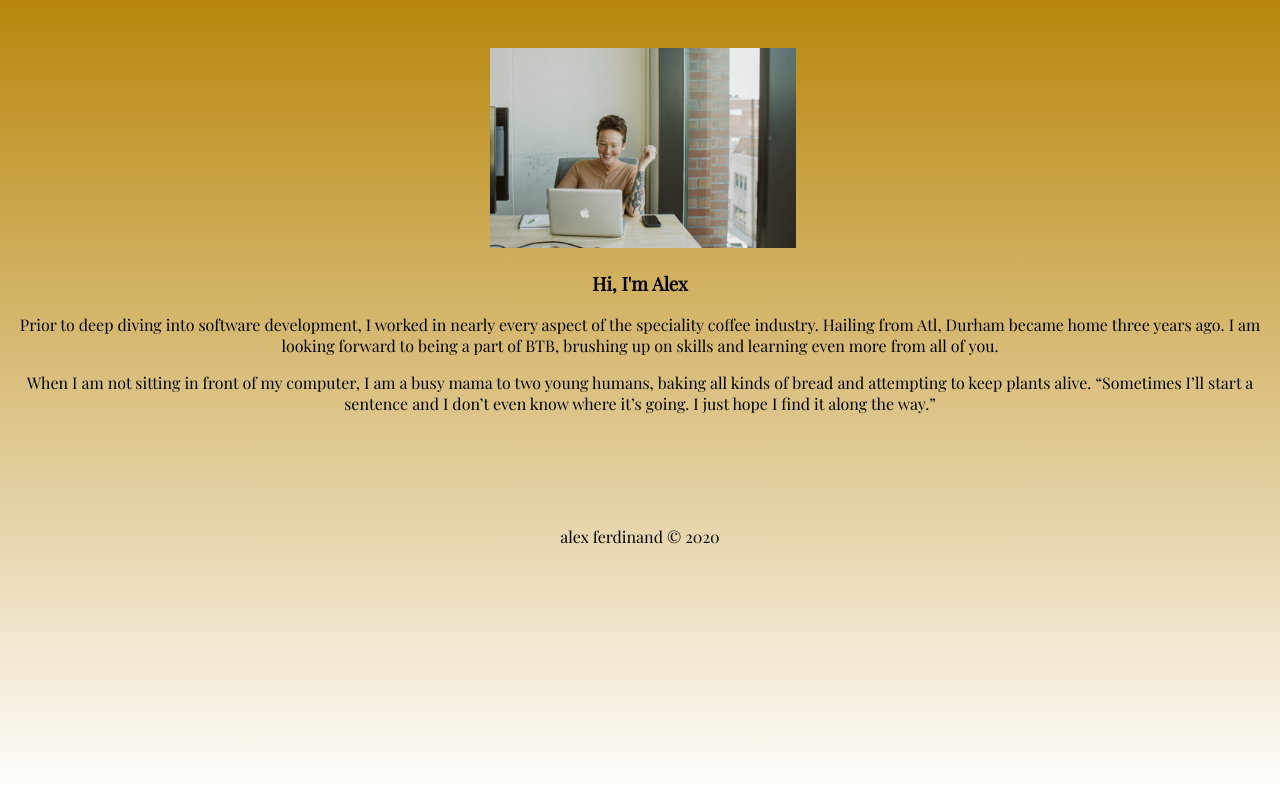
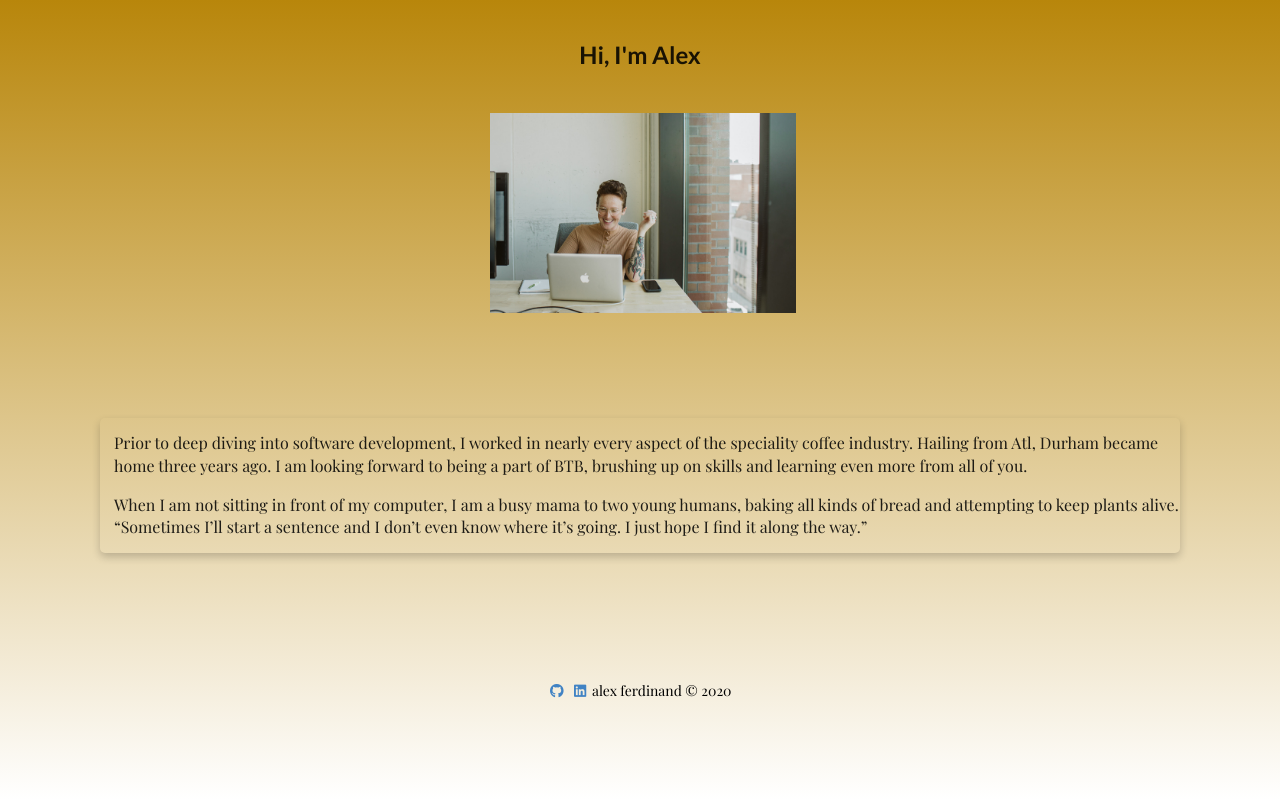
Before and after one commit to Raven-s-Eye-Solutions/class-introduction-template, a website: page client/alex.html in a window 1280 px wide. Drawn offline with nearby package versions, Linux system fonts and the light colour scheme.

Commit message:
added links to GH and LI. added card and font-size

```diff
--- a/client/alex.html
+++ b/client/alex.html
@@ -3,6 +3,11 @@
   <head>
     <meta charset="UTF-8" />
     <meta name="viewport" content="width=device-width, initial-scale=1.0" />
+    <link
+      rel="stylesheet"
+      href="https://cdn.jsdelivr.net/npm/semantic-ui@2.4.2/dist/semantic.min.css"
+    />
+
     <link
       href="https://fonts.googleapis.com/css2?family=Playfair+Display&display=swap"
       rel="stylesheet"
@@ -12,13 +17,15 @@
     <title>Alexandra Ferdinand</title>
   </head>
   <body>
+    <br>
+  </br><div id="text" class="center">
+      <h2>Hi, I'm Alex</h2>
+    </div>
     <div id="image">
       <img src="assets/images/alex.jpg" alt="alex" />
     </div>
-    <div id="text" class="center">
-      <h3>Hi, I'm Alex</h3>
-    </div>
-    <div id="intro" class="center">
+    <div id="intro" class="card">
+      <div class="container">
       <p>
         Prior to deep diving into software development, I worked in nearly every
         aspect of the speciality coffee industry. Hailing from Atl, Durham
@@ -32,6 +39,14 @@
         going. I just hope I find it along the way.”
       </p>
     </div>
-    <footer>alex ferdinand © 2020</footer>
+    </div>
+    <footer>
+      <a href="https://github.com/alexxkf" target="_blank"
+        ><i class="github icon"></i
+      ></a>
+      <a href="https://www.linkedin.com/in/alexandra-ferdinand/" target="_blank"
+        ><i class="linkedin icon"></i></a
+      >alex ferdinand © 2020
+    </footer>
   </body>
 </html>
--- a/client/assets/css/alex.css
+++ b/client/assets/css/alex.css
@@ -33,6 +33,20 @@ body {
   font-family: "Playfair Display", serif;
 }
 
+p {
+  font-size: medium;
+}
+.card {
+  box-shadow: 0 4px 8px 0 rgba(0, 0, 0, 0.2);
+  vertical-align: middle;
+  margin: 100px;
+  font-size: 1rem;
+  font-weight: 500;
+  padding: 1rem 0 1rem 1rem;
+  transition: 0.3s;
+  border-radius: 5px;
+}
+
 footer {
   font-family: "Playfair Display", serif;
   margin-top: 5rem;
```
